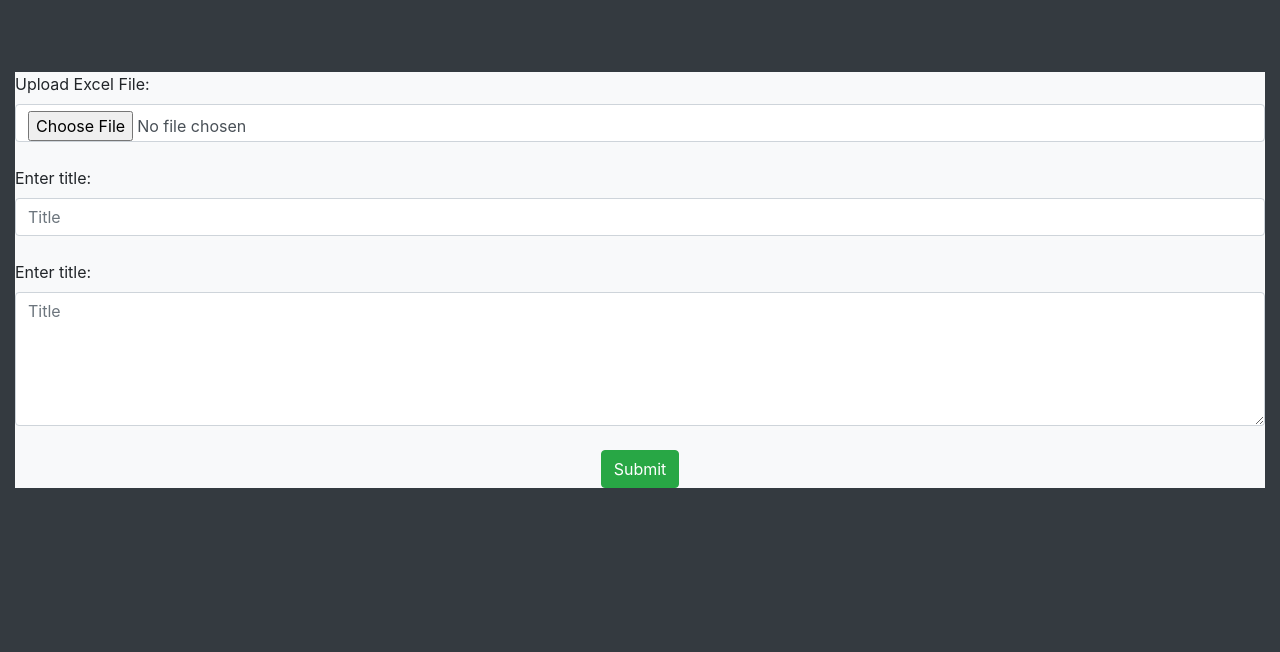
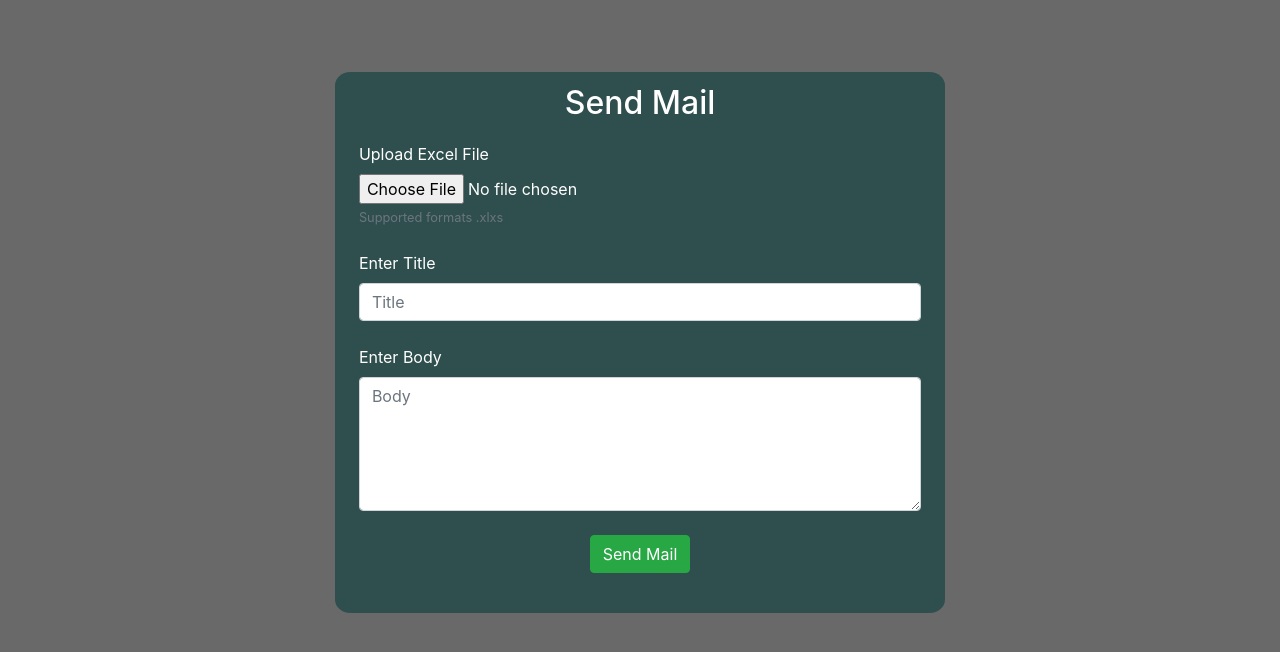
Before and after one commit to RampageousRJ/Auto-Mailer, a Flask app: page / in a window 1280 px wide. Shown: the top 652 px of the page. Run offline with Flask 3, Linux system fonts and the light colour scheme; some libraries are stand-ins or nearby versions.

Commit message:
Layout changes

```diff
--- a/app.py
+++ b/app.py
@@ -2,3 +2,7 @@ from mailer import app
 
 if __name__=="__main__":
     app.run(debug=True)
+
+''' cd 'E:/Study/OneDrive - Manipal Academy of Higher Education/Coding/Mini-Projects/Auto-Mailer'
+ source virt/Scripts/activate
+  export FLASK_DEBUG=1 '''
--- a/mailer/forms.py
+++ b/mailer/forms.py
@@ -4,7 +4,7 @@ from wtforms.validators import DataRequired,Length
 from flask_wtf.file import FileRequired,FileAllowed
 
 class UploadForm(FlaskForm):
-    title = StringField("Enter title: ",validators=[DataRequired()])
-    upload = FileField("Upload Excel File: ",validators=[FileRequired(),FileAllowed(['xlsx'],'Excel Sheets Only!')])
-    body = TextAreaField("Enter title: ",validators=[DataRequired()])
-    submit = SubmitField("Submit")
+    title = StringField("Enter Title ",validators=[DataRequired()])
+    upload = FileField("Upload Excel File ",validators=[FileRequired(),FileAllowed(['xlsx'],'Excel Sheets Only!')])
+    body = TextAreaField("Enter Body ",validators=[DataRequired()])
+    submit = SubmitField("Send Mail")
--- a/mailer/routes.py
+++ b/mailer/routes.py
@@ -12,14 +12,20 @@ def home():
     form=UploadForm()
     if request.method=='POST':
         file_req = request.files['upload']
-        file = pd.read_excel(file_req)
-        json_file=file.to_json()
-        d1=json.loads(json_file)
-        for rows in d1.values():
-            for values in rows.values():
-                if values.__contains__("@"):
-                    l1.append(values)
-        msg = Message(form.title.data,body=form.body.data,sender='sjrj0604@gmail.com',recipients=l1)
-        mail.send(msg)
-        return redirect('home')
+        try:
+            file = pd.read_excel(file_req)
+            json_file=file.to_json()
+            d1=json.loads(json_file)
+            for rows in d1.values():
+                for values in rows.values():
+                    if values.__contains__("@"):
+                        l1.append(values)
+            msg = Message(form.title.data,body=form.body.data,sender='sjrj0604@gmail.com',recipients=l1)
+            print(l1)
+            # mail.send(msg)
+            flash('Mail sent!')
+            return redirect('home')
+        except:
+            flash('Invalid file format!')
+            return redirect('home')
     return render_template('home.html',form=form)
--- a/mailer/templates/home.html
+++ b/mailer/templates/home.html
@@ -7,7 +7,7 @@
     <link rel="stylesheet" href="https://cdnjs.cloudflare.com/ajax/libs/font-awesome/4.7.0/css/font-awesome.min.css">
     <link rel="stylesheet" href="https://cdn.jsdelivr.net/npm/bootstrap@4.5.3/dist/css/bootstrap.min.css" integrity="sha384-TX8t27EcRE3e/ihU7zmQxVncDAy5uIKz4rEkgIXeMed4M0jlfIDPvg6uqKI2xXr2" crossorigin="anonymous">
 </head>
-<body class='bg-dark'>
+<body style="background-color: dimgrey;">
     <br>
     <br>
     {% for message in get_flashed_messages() %}
@@ -22,23 +22,30 @@
     {% endfor %}
     <br>
     <div class="container-fluid">
-        <form method="POST" class='form-register' enctype="multipart/form-data">
-            <div class="form-labels bg-light">
+      <div class="row">
+        <div class="col-md-3"></div>
+        <div class="col-md-6">
+          <form method="POST" class='form-register' enctype="multipart/form-data"  style="border-radius: 2.5%; padding: 2%; color: white; background-color: darkslategrey;">
+            <div class='form-labels text-center'><h2>Send Mail</h2></div>
+            <div class="form-labels" style="padding: 2%;">
                 {{form.hidden_tag()}}
                 {{form.upload.label()}}
-                {{form.upload(class='form-control', placeholder='Password')}}
+                {{form.upload(class='form-control-file', placeholder='Password')}}
+                <small class="form-text text-muted">Supported formats .xlxs</small>
                 <br>
                 {{form.title.label()}}
                 {{form.title(class='form-control', placeholder='Title')}}
                 <br>
                 {{form.body.label()}}
-                {{form.body(class='form-control', placeholder='Title',rows=5)}}
+                {{form.body(class='form-control', placeholder='Body',rows=5)}}
                 <br>
                 <div class="form-group text-center">
                     {{ form.submit(class = 'btn btn-success') }}
                 </div>
             </div>
         </form>
+        </div>
+      </div>
     </div>
 
     <script src="https://code.jquery.com/jquery-3.5.1.slim.min.js" integrity="sha384-DfXdz2htPH0lsSSs5nCTpuj/zy4C+OGpamoFVy38MVBnE+IbbVYUew+OrCXaRkfj" crossorigin="anonymous"></script>
```
Also changed, not shown: mailer/static/images/logo.png (added).
